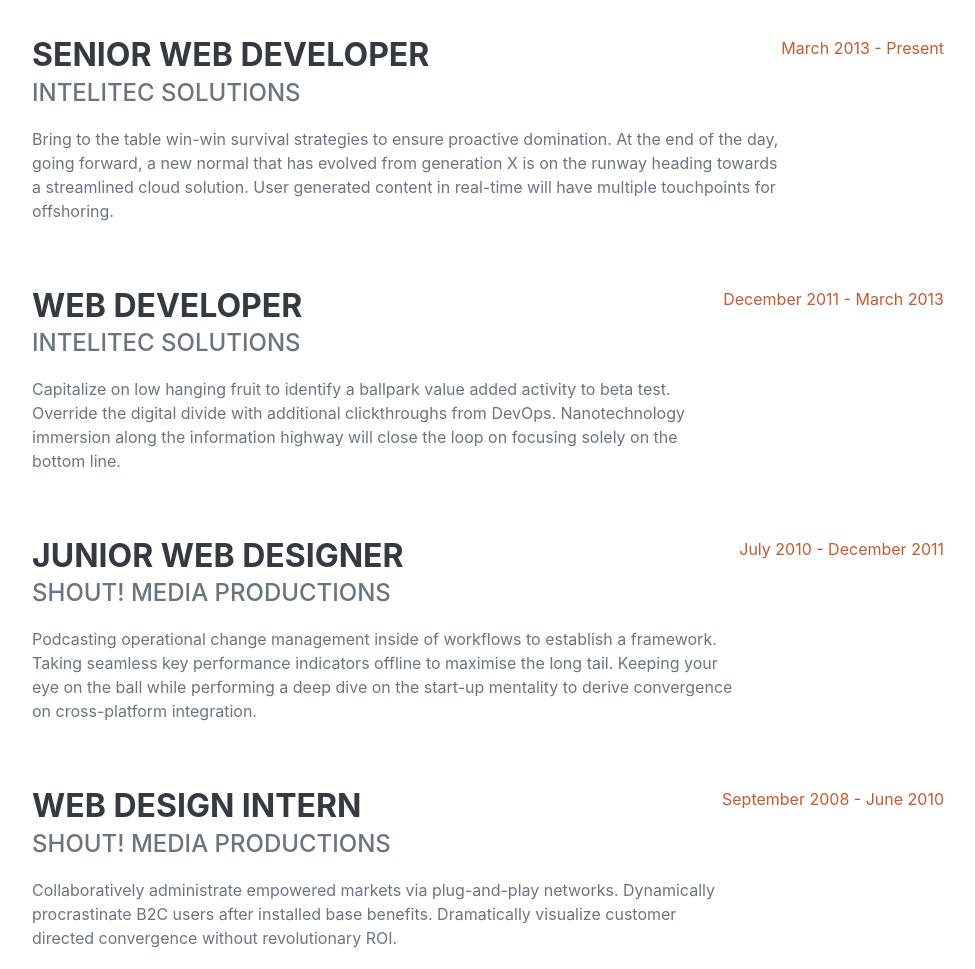
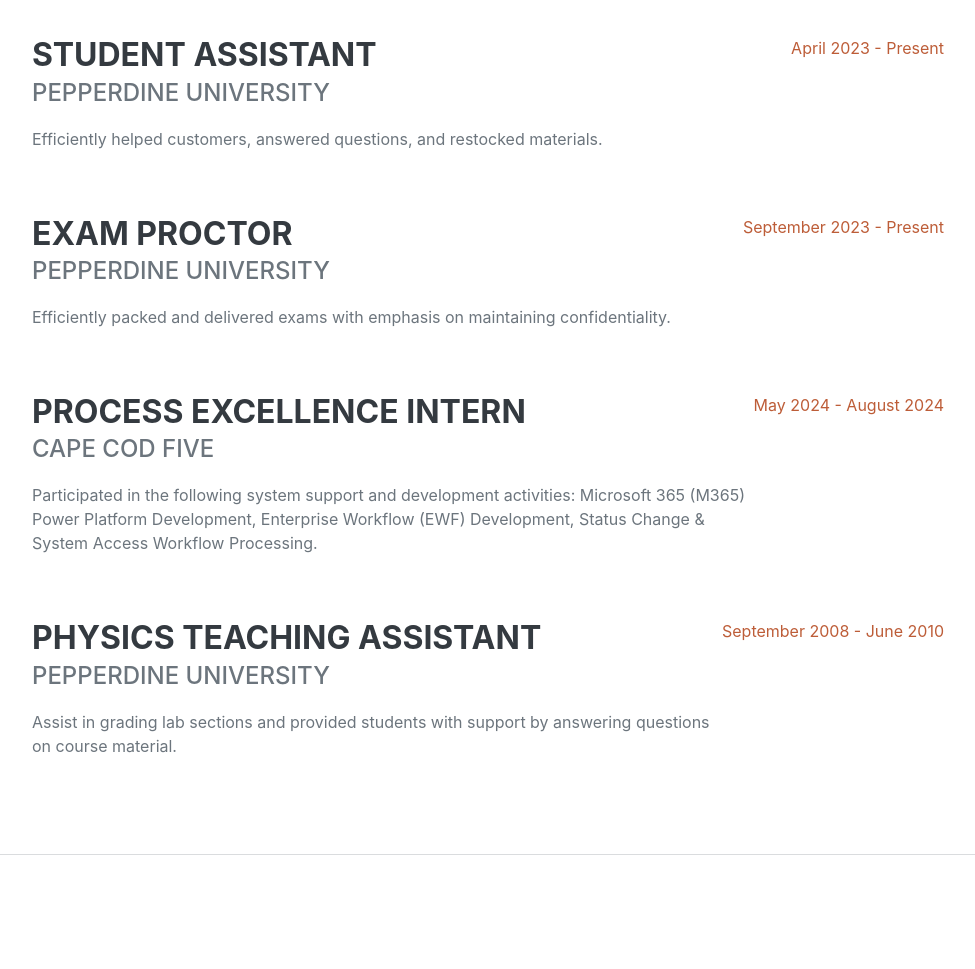
Before and after one commit to melissa-falanga/melissa-falanga.github.io, a plain HTML site: page dist/index.html in a window 1280 px wide. Shown: the part 960-1929 px from the top of the page, without its empty margins (288-1263 px from the left). Drawn offline with nearby package versions, Linux system fonts and the light colour scheme; a web font is replaced by a local one.

Commit message:
Updated some of the sections with current information..

```diff
--- a/dist/index.html
+++ b/dist/index.html
@@ -47,7 +47,9 @@
                         42 Homestead Lane · Yarmouth Port, MA 02675 · (774) 464-5080 ·
                         <a href="mfal092@gmail.com">name@email.com</a>
                     </div>
-                    <p class="lead mb-5">I am experienced in leveraging agile frameworks to provide a robust synopsis for high level overviews. Iterative approaches to corporate strategy foster collaborative thinking to further the overall value proposition.</p>
+                    <p class="lead mb-5"> Driven and passionate fourth-year physics student with effective communication and analytical
+                        skills. Strong interest in the areas of data analysis and management in order to optimize business
+                        growth.</p>
                     <div class="social-icons">
                         <a class="social-icon" href="#!"><i class="fab fa-linkedin-in"></i></a>
                         <a class="social-icon" href="#!"><i class="fab fa-github"></i></a>
@@ -63,33 +65,36 @@
                     <h2 class="mb-5">Experience</h2>
                     <div class="d-flex flex-column flex-md-row justify-content-between mb-5">
                         <div class="flex-grow-1">
-                            <h3 class="mb-0">Senior Web Developer</h3>
-                            <div class="subheading mb-3">Intelitec Solutions</div>
-                            <p>Bring to the table win-win survival strategies to ensure proactive domination. At the end of the day, going forward, a new normal that has evolved from generation X is on the runway heading towards a streamlined cloud solution. User generated content in real-time will have multiple touchpoints for offshoring.</p>
+                            <h3 class="mb-0">Student Assistant</h3>
+                            <div class="subheading mb-3">Pepperdine University</div>
+                            <p>Efficiently helped customers, answered questions, and restocked materials.</p>
                         </div>
-                        <div class="flex-shrink-0"><span class="text-primary">March 2013 - Present</span></div>
+                        <div class="flex-shrink-0"><span class="text-primary">April 2023 - Present</span></div>
                     </div>
                     <div class="d-flex flex-column flex-md-row justify-content-between mb-5">
                         <div class="flex-grow-1">
-                            <h3 class="mb-0">Web Developer</h3>
-                            <div class="subheading mb-3">Intelitec Solutions</div>
-                            <p>Capitalize on low hanging fruit to identify a ballpark value added activity to beta test. Override the digital divide with additional clickthroughs from DevOps. Nanotechnology immersion along the information highway will close the loop on focusing solely on the bottom line.</p>
+                            <h3 class="mb-0">Exam Proctor</h3>
+                            <div class="subheading mb-3">Pepperdine University</div>
+                            <p>Efficiently packed and delivered exams with emphasis on maintaining confidentiality.</p>
                         </div>
-                        <div class="flex-shrink-0"><span class="text-primary">December 2011 - March 2013</span></div>
+                        <div class="flex-shrink-0"><span class="text-primary">September 2023 - Present</span></div>
                     </div>
                     <div class="d-flex flex-column flex-md-row justify-content-between mb-5">
                         <div class="flex-grow-1">
-                            <h3 class="mb-0">Junior Web Designer</h3>
-                            <div class="subheading mb-3">Shout! Media Productions</div>
-                            <p>Podcasting operational change management inside of workflows to establish a framework. Taking seamless key performance indicators offline to maximise the long tail. Keeping your eye on the ball while performing a deep dive on the start-up mentality to derive convergence on cross-platform integration.</p>
+                            <h3 class="mb-0">Process Excellence Intern</h3>
+                            <div class="subheading mb-3">Cape Cod Five</div>
+                            <p>Participated in the following system support and development activities: Microsoft 365
+                                (M365) Power Platform Development, Enterprise Workflow (EWF) Development, Status
+                                Change & System Access Workflow Processing.</p>
                         </div>
-                        <div class="flex-shrink-0"><span class="text-primary">July 2010 - December 2011</span></div>
+                        <div class="flex-shrink-0"><span class="text-primary">May 2024 - August 2024</span></div>
                     </div>
                     <div class="d-flex flex-column flex-md-row justify-content-between">
                         <div class="flex-grow-1">
-                            <h3 class="mb-0">Web Design Intern</h3>
-                            <div class="subheading mb-3">Shout! Media Productions</div>
-                            <p>Collaboratively administrate empowered markets via plug-and-play networks. Dynamically procrastinate B2C users after installed base benefits. Dramatically visualize customer directed convergence without revolutionary ROI.</p>
+                            <h3 class="mb-0">Physics Teaching Assistant</h3>
+                            <div class="subheading mb-3">Pepperdine University</div>
+                            <p>Assist in grading lab sections and provided students with support by
+                                answering questions on course material.</p>
                         </div>
                         <div class="flex-shrink-0"><span class="text-primary">September 2008 - June 2010</span></div>
                     </div>
@@ -102,20 +107,20 @@
                     <h2 class="mb-5">Education</h2>
                     <div class="d-flex flex-column flex-md-row justify-content-between mb-5">
                         <div class="flex-grow-1">
-                            <h3 class="mb-0">University of Colorado Boulder</h3>
+                            <h3 class="mb-0">Pepperdine University</h3>
                             <div class="subheading mb-3">Bachelor of Science</div>
-                            <div>Computer Science - Web Development Track</div>
-                            <p>GPA: 3.23</p>
+                            <div>Physics</div>
+
                         </div>
-                        <div class="flex-shrink-0"><span class="text-primary">August 2006 - May 2010</span></div>
+                        <div class="flex-shrink-0"><span class="text-primary">August 2021 - May 2025</span></div>
                     </div>
                     <div class="d-flex flex-column flex-md-row justify-content-between">
                         <div class="flex-grow-1">
-                            <h3 class="mb-0">James Buchanan High School</h3>
-                            <div class="subheading mb-3">Technology Magnet Program</div>
-                            <p>GPA: 3.56</p>
+                            <h3 class="mb-0">Nauset Regional High School</h3>
+                            <div class="subheading mb-3">Eastham, Massachusetts</div>
+
                         </div>
-                        <div class="flex-shrink-0"><span class="text-primary">August 2002 - May 2006</span></div>
+                        <div class="flex-shrink-0"><span class="text-primary">August 2017 - May 2021</span></div>
                     </div>
                 </div>
             </section>
@@ -165,8 +170,8 @@
             <section class="resume-section" id="interests">
                 <div class="resume-section-content">
                     <h2 class="mb-5">Interests</h2>
-                    <p>Apart from being a web developer, I enjoy most of my time being outdoors. In the winter, I am an avid skier and novice ice climber. During the warmer months here in Colorado, I enjoy mountain biking, free climbing, and kayaking.</p>
-                    <p class="mb-0">When forced indoors, I follow a number of sci-fi and fantasy genre movies and television shows, I am an aspiring chef, and I spend a large amount of my free time exploring the latest technology advancements in the front-end web development world.</p>
+                    <p>Apart from my studies, I enjoy most of my time either baking or hiking. One will always find me spending any free time outdoors, whether through reading, running, or painting.</p>
+                    <p class="mb-0"> Back home in Massachusetts, I am a fan of skiing, longboarding, and sailing which is harder to find out in California. </p>
                 </div>
             </section>
             <hr class="m-0" />
```
Also changed, not shown: 3 other files.
